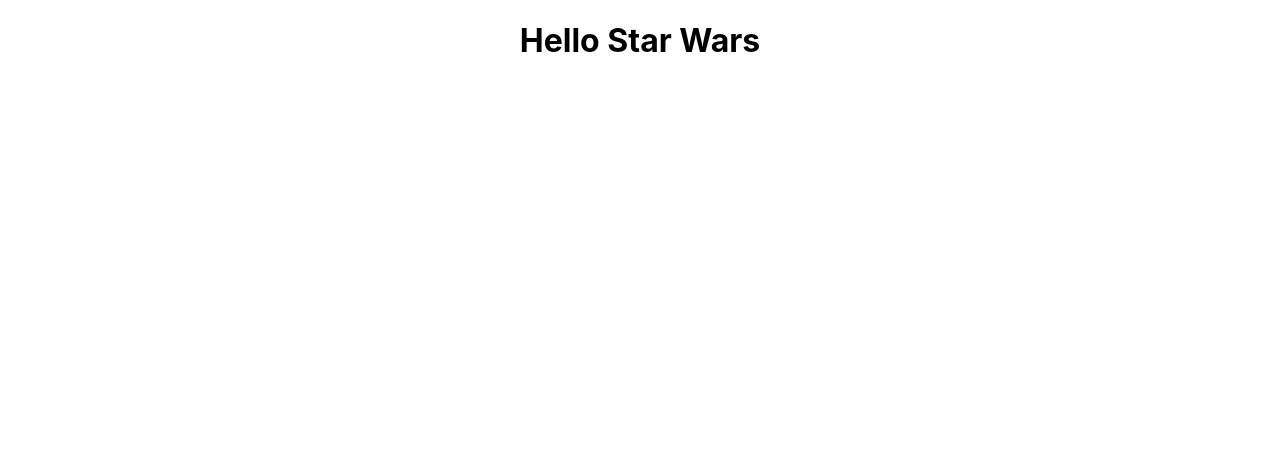
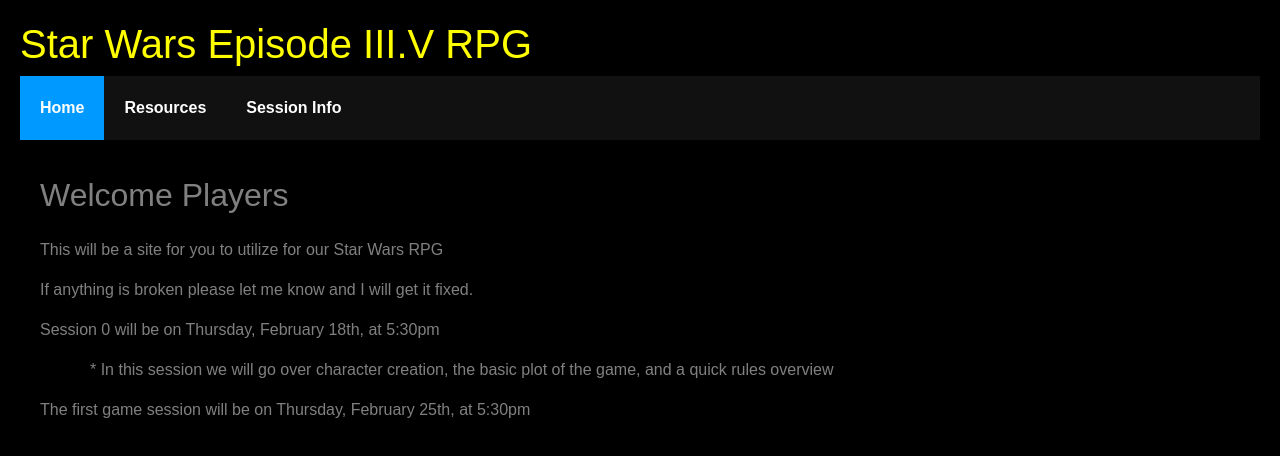
Before and after one commit to TheStender/starwarsrpg, a React (Create React App) app: page / in a window 1280 px wide. Shown: the top 456 px of the page. Built offline with nearby package versions, Linux system fonts and the light colour scheme.

Commit message:
Initial Page

```diff
--- a/package.json
+++ b/package.json
@@ -10,6 +10,7 @@
     "react": "^17.0.1",
     "react-bootstrap": "^1.4.3",
     "react-dom": "^17.0.1",
+    "react-router-dom": "^5.2.0",
     "react-scripts": "4.0.2",
     "web-vitals": "^1.0.1"
   },
--- a/public/index.html
+++ b/public/index.html
@@ -15,15 +15,12 @@
       user's mobile device or desktop. See https://developers.google.com/web/fundamentals/web-app-manifest/
     -->
     <link rel="manifest" href="%PUBLIC_URL%/manifest.json" />
-    <!--
-      Notice the use of %PUBLIC_URL% in the tags above.
-      It will be replaced with the URL of the `public` folder during the build.
-      Only files inside the `public` folder can be referenced from the HTML.
-
-      Unlike "/favicon.ico" or "favicon.ico", "%PUBLIC_URL%/favicon.ico" will
-      work correctly both with client-side routing and a non-root public URL.
-      Learn how to configure a non-root public URL by running `npm run build`.
-    -->
+    <link
+      rel="stylesheet"
+      href="https://maxcdn.bootstrapcdn.com/bootstrap/4.5.0/css/bootstrap.min.css"
+      integrity="sha384-9aIt2nRpC12Uk9gS9baDl411NQApFmC26EwAOH8WgZl5MYYxFfc+NcPb1dKGj7Sk"
+      crossorigin="anonymous"
+    />
     <title>Star Wars Episode III.V</title>
   </head>
   <body>
--- a/src/App.js
+++ b/src/App.js
@@ -1,12 +1,30 @@
-import logo from './logo.svg';
-import './App.css';
+import React, { Component } from "react";
+import { Route, NavLink, HashRouter } from 'react-router-dom';
 
-function App() {
-  return (
-    <div className="App">
-      <h1>Hello Star Wars</h1>
-    </div>
-  );
+import Home from './components/Home';
+import Resources from './components/Resources';
+import SessionInfo from './components/SessionInfo';
+
+class App extends Component {
+  render() {
+    return (
+      <HashRouter>
+        <div>
+          <h1 id="topTitle">Star Wars Episode III.V RPG</h1>
+          <ul className="header">
+            <li><NavLink exact to="/">Home</NavLink></li>
+            <li><NavLink to="/resources">Resources</NavLink></li>
+            <li><NavLink to="/sessionInfo">Session Info</NavLink></li>
+          </ul>
+          <div className="content">
+             <Route exact path="/" component={Home}/>
+             <Route path="/resources" component={Resources}/>
+             <Route path="/sessionInfo" component={SessionInfo}/>
+          </div>
+        </div>
+      </HashRouter>
+    );
+  }
 }
 
 export default App;
--- /dev/null
+++ b/src/components/Home.js
@@ -0,0 +1,20 @@
+import React, { Component } from "react";
+
+class Home extends Component {
+  render() {
+    return (
+      <div>
+        <h2>Welcome Players</h2>
+        <br />
+        <p>This will be a site for you to utilize for our Star Wars RPG</p>
+        <p>If anything is broken please let me know and I will get it fixed.</p>
+
+        <p>Session 0 will be on Thursday, February 18th, at 5:30pm</p>
+        <p className="textIndent">* In this session we will go over character creation, the basic plot of the game, and a quick rules overview</p>
+        <p>The first game session will be on Thursday, February 25th, at 5:30pm</p>
+       </div>
+    );
+  }
+}
+
+export default Home;
--- /dev/null
+++ b/src/components/Resources.js
@@ -0,0 +1,15 @@
+import React, { Component } from "react";
+
+class Resources extends Component {
+  render() {
+    return (
+      <div>
+        <h2>Resources</h2>
+        <br />
+        <p>Here you will find various resources to use during the game</p>
+      </div>
+    );
+  }
+}
+
+export default Resources;
--- /dev/null
+++ b/src/components/SessionInfo.js
@@ -0,0 +1,29 @@
+import React, { Component } from "react";
+
+class SessionInfo extends Component {
+
+  render() {
+    return (
+      <div>
+        <h2>Session Info</h2>
+        <br />
+        <p>Here you will find information on sessions, both before and after the game</p>
+        <br />
+        <p>------------------------------------------------------------------------------------------</p>
+        <h4>Session 0</h4>
+        <h6>Thursday, February 18th at 5:30pm</h6>
+        <br />
+        <p>Overview</p>
+        <ul>
+          <li>Character Creation Overview</li>
+          <li>Game Overview</li>
+          <li>Rules Overview and Demo</li>
+          <li>Finish Character Creation</li>
+        </ul>
+        <p>------------------------------------------------------------------------------------------</p>
+      </div>
+    );
+  }
+}
+
+export default SessionInfo;
--- a/src/index.css
+++ b/src/index.css
@@ -1,13 +1,48 @@
 body {
+  background-color: black;
+  padding: 20px;
   margin: 0;
-  font-family: -apple-system, BlinkMacSystemFont, 'Segoe UI', 'Roboto', 'Oxygen',
-    'Ubuntu', 'Cantarell', 'Fira Sans', 'Droid Sans', 'Helvetica Neue',
-    sans-serif;
-  -webkit-font-smoothing: antialiased;
-  -moz-osx-font-smoothing: grayscale;
+  color: gray;
+}
+h1, h2, p, ul, li {
+  font-family: sans-serif;
+}
+ul.header li {
+  display: inline;
+  list-style-type: none;
+  margin: 0;
+}
+ul.header {
+  background-color: #111;
+  padding: 0;
+}
+ul.header li a {
+  color: #FFF;
+  font-weight: bold;
+  text-decoration: none;
+  padding: 20px;
+  display: inline-block;
+}
+.content {
+  background-color: black;
+  padding: 20px;
+}
+.content h2 {
+  padding: 0;
+  margin: 0;
+}
+.content li {
+  margin-bottom: 10px;
 }
 
-code {
-  font-family: source-code-pro, Menlo, Monaco, Consolas, 'Courier New',
-    monospace;
+.active {
+  background-color: #0099FF;
 }
+
+#topTitle {
+  color: yellow;
+}
+
+.textIndent {
+  text-indent: 50px;
+}
```
Also changed, not shown: 1 other file (tests, documents, lock files or other folders).
